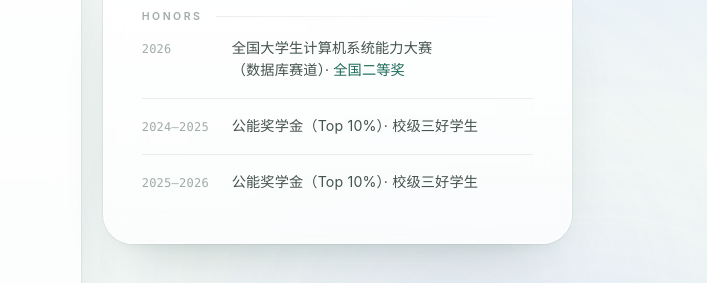
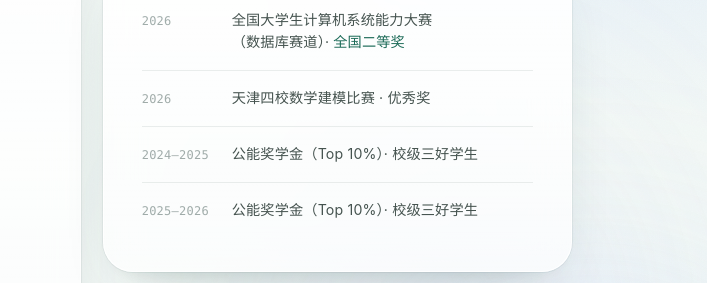
Before and after one commit to wyuwra/wyuwra.github.io, a plain HTML site: page index.html in a window 1280 px wide. Shown: the part 271-554 px from the top of the page, 573-1280 px from the left. Drawn offline with Linux system fonts and the light colour scheme.

Commit message:
荣誉新增天津四校数学建模比赛优秀奖

```diff
--- a/index.html
+++ b/index.html
@@ -417,6 +417,10 @@
       <span class="what">全国大学生计算机系统能力大赛<br>（数据库赛道）· <span class="prize">全国二等奖</span></span>
     </li>
     <li>
+      <span class="year">2026</span>
+      <span class="what">天津四校数学建模比赛 · 优秀奖</span>
+    </li>
+    <li>
       <span class="year">2024–2025</span>
       <span class="what">公能奖学金（Top 10%）· 校级三好学生</span>
     </li>
```
